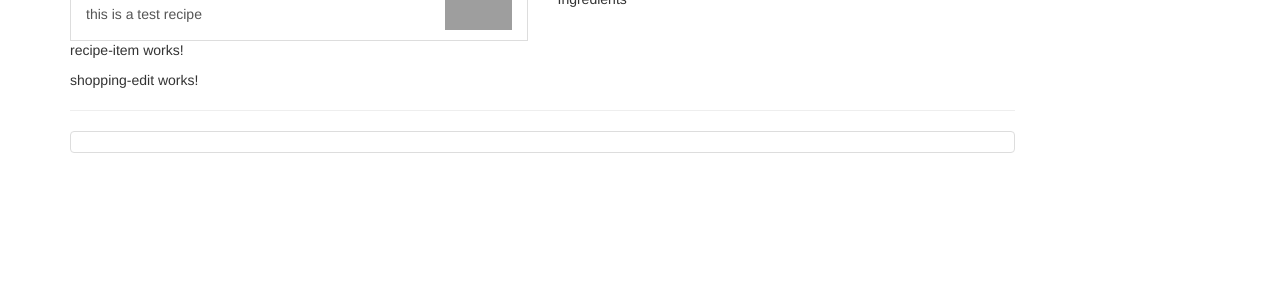
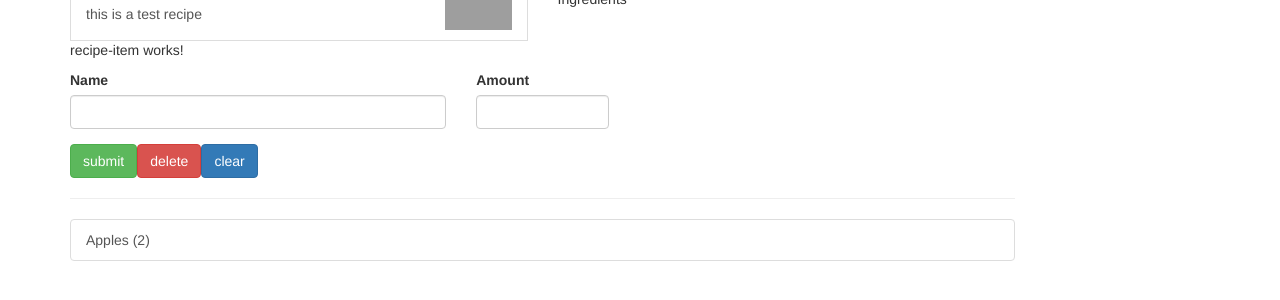
Before and after one commit to Asiddev/angularProj-p2, an Angular app: page / in a window 1280 px wide. Shown: the part 208-508 px from the top of the page. Built offline with nearby package versions, Linux system fonts and the light colour scheme; grey boxes are pictures that could not be loaded.

Commit message:
add form buttons into edit component: submit / delete / clear

```diff
--- a/src/app/shopping-list/shopping-edit/shopping-edit.component.html
+++ b/src/app/shopping-list/shopping-edit/shopping-edit.component.html
@@ -1 +1,22 @@
-<p>shopping-edit works!</p>
+<div class="row">
+  <div class="col-xs-12">
+    <form>
+      <div class="row">
+        <div class="col-sm-5 form-group">
+          <label for="name">Name</label>
+          <input type="text" name="name" class="form-control" />
+        </div>
+        <div class="col-sm-2 form-group">
+          <label for="amount">Amount</label>
+          <input type="number" name="amount" class="form-control" />
+        </div>
+
+        <div class="col-xs-12">
+          <button class="btn btn-success">submit</button>
+          <button class="btn btn-danger">delete</button>
+          <button class="btn btn-primary">clear</button>
+        </div>
+      </div>
+    </form>
+  </div>
+</div>
--- a/src/app/shopping-list/shopping-list.component.html
+++ b/src/app/shopping-list/shopping-list.component.html
@@ -3,7 +3,13 @@
     <app-shopping-edit></app-shopping-edit>
     <hr />
     <ul class="list-group">
-      <a class="list-group-item" style="cursor: pointer"></a>
+      <a
+        class="list-group-item"
+        style="cursor: pointer"
+        *ngFor="let ingredient of ingredients"
+      >
+        {{ ingredient.name }} ({{ ingredient.amount }})</a
+      >
     </ul>
   </div>
 </div>
--- a/src/app/shopping-list/shopping-list.component.ts
+++ b/src/app/shopping-list/shopping-list.component.ts
@@ -7,7 +7,7 @@ import { Ingredient } from '../shared/ingredient.model';
   styleUrls: ['./shopping-list.component.css'],
 })
 export class ShoppingListComponent implements OnInit {
-  ingredient: Ingredient[] = [];
+  ingredients: Ingredient[] = [new Ingredient('Apples', 2)];
 
   constructor() {}
 
```
